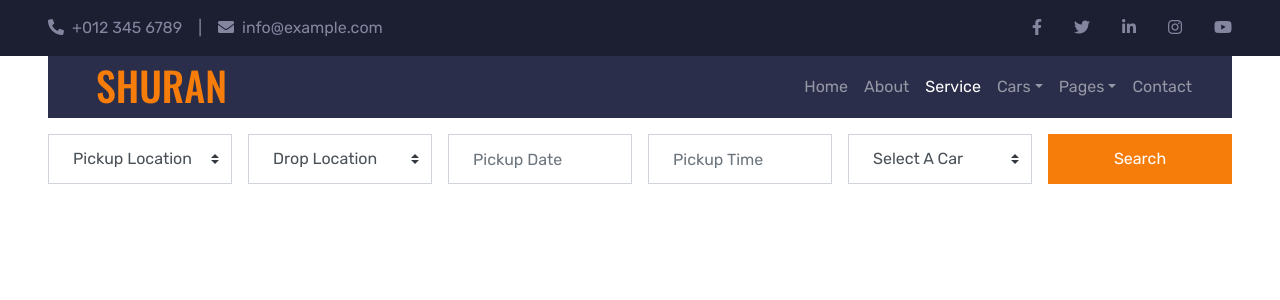
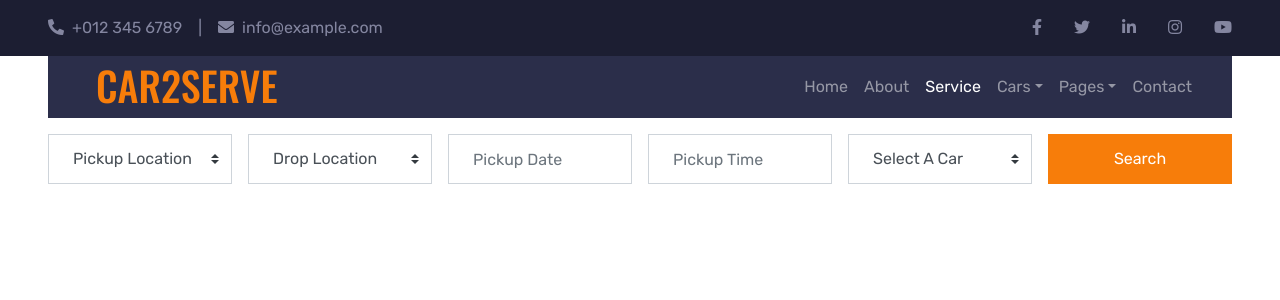
Before and after one commit to MakkiMuzisaMuhamadi/Car2serve, a Django app: template templates/service.html in a window 1280 px wide. Shown: the top 300 px of the page. Run offline with Django 5.2, Linux system fonts and the light colour scheme; the template is opened without the code that fills it, so the values that code supplies are empty; some libraries are stand-ins or nearby versions.

Commit message:
'Car2serve'

```diff
--- a/manage.py
+++ b/manage.py
@@ -6,7 +6,7 @@ import sys
 
 def main():
     """Run administrative tasks."""
-    os.environ.setdefault('DJANGO_SETTINGS_MODULE', 'shuran.settings')
+    os.environ.setdefault('DJANGO_SETTINGS_MODULE', 'Car2serve.settings')
     try:
         from django.core.management import execute_from_command_line
     except ImportError as exc:
--- a/shuran/asgi.py
+++ b/shuran/asgi.py
@@ -1,5 +1,5 @@
 """
-ASGI config for shuran project.
+ASGI config for Car2serve project.
 
 It exposes the ASGI callable as a module-level variable named ``application``.
 
@@ -11,6 +11,6 @@ import os
 
 from django.core.asgi import get_asgi_application
 
-os.environ.setdefault('DJANGO_SETTINGS_MODULE', 'shuran.settings')
+os.environ.setdefault('DJANGO_SETTINGS_MODULE', 'Car2serve.settings')
 
 application = get_asgi_application()
--- a/shuran/settings.py
+++ b/shuran/settings.py
@@ -35,7 +35,7 @@ MIDDLEWARE = [
     'django.middleware.clickjacking.XFrameOptionsMiddleware',
 ]
 
-ROOT_URLCONF = 'shuran.urls'
+ROOT_URLCONF = 'Car2serve.urls'
 
 TEMPLATES = [
     {
@@ -53,7 +53,7 @@ TEMPLATES = [
     },
 ]
 
-WSGI_APPLICATION = 'shuran.wsgi.application'
+WSGI_APPLICATION = 'Car2serve.wsgi.application'
 
 
 
--- a/shuran/urls.py
+++ b/shuran/urls.py
@@ -3,9 +3,9 @@ from django.contrib import admin
 from django.urls import path,include
 from django.conf import settings
 from django.conf.urls.static import static
-admin.site.site_title = 'Shuran'
-admin.site.index_title = 'Welcome to Shuran Admin Panel'
-admin.site.site_header = 'Shuran'
+admin.site.site_title = 'Car2serve'
+admin.site.index_title = 'Welcome to Car2serve Admin Panel'
+admin.site.site_header = 'Car2serve'
 
 urlpatterns = [
     path('admin/', admin.site.urls),
--- a/shuran/wsgi.py
+++ b/shuran/wsgi.py
@@ -1,5 +1,5 @@
 """
-WSGI config for shuran project.
+WSGI config for Car2serve project.
 
 It exposes the WSGI callable as a module-level variable named ``application``.
 
@@ -11,6 +11,6 @@ import os
 
 from django.core.wsgi import get_wsgi_application
 
-os.environ.setdefault('DJANGO_SETTINGS_MODULE', 'shuran.settings')
+os.environ.setdefault('DJANGO_SETTINGS_MODULE', 'Car2serve.settings')
 
 application = get_wsgi_application()
--- a/templates/about.html
+++ b/templates/about.html
@@ -5,11 +5,11 @@
     <!-- About Start -->
     <div class="container-fluid py-5">
         <div class="container pt-5 pb-3">
-            <h1 class="display-4 text-uppercase text-center mb-5">Welcome To <span class="text-primary">SHURAN</span></h1>
+            <h1 class="display-4 text-uppercase text-center mb-5">Welcome To <span class="text-primary">Car2serve</span></h1>
             <div class="row justify-content-center">
                 <div class="col-lg-10 text-center">
                     <img class="w-75 mb-4" src="{% static 'img/about.png' %}" alt="">
-                    <p>Shuran is your trusted partner for all your transportation needs. With a focus on convenience and reliability, we offer a range of services including car rentals, fuel delivery, and cargo transportation. Our mission is to provide seamless travel experiences, ensuring that our customers reach their destinations safely and comfortably. Whether you're planning a road trip, need to refuel on the go, or require transportation for your cargo, Shuran has you covered. Experience worry-free travel with Shuran today!</p>                </div>
+                    <p>Car2serve is your trusted partner for all your transportation needs. With a focus on convenience and reliability, we offer a range of services including car rentals, fuel delivery, and cargo transportation. Our mission is to provide seamless travel experiences, ensuring that our customers reach their destinations safely and comfortably. Whether you're planning a road trip, need to refuel on the go, or require transportation for your cargo, Car2serve has you covered. Experience worry-free travel with Car2serve today!</p>                </div>
             </div>
             <div class="row mt-3">
                 <div class="col-lg-4 mb-2">
--- a/templates/booking.html
+++ b/templates/booking.html
@@ -1,6 +1,6 @@
 {% extends 'base.html' %}
 {% load static %}
-{% block title %}Book Service - Shuran{% endblock %}
+{% block title %}Book Service - Car2serve{% endblock %}
 
 {% block content %}
 <div class="container-fluid py-5 bg-light">
--- a/templates/car.html
+++ b/templates/car.html
@@ -1,7 +1,7 @@
 {% extends 'base.html' %}
 {% load static %}
 {% load humanize%}
-{% block title %}Cars-Shuran{% endblock %}
+{% block title %}Cars-Car2serve{% endblock %}
 {% block content%}
 
 
--- a/templates/detail.html
+++ b/templates/detail.html
@@ -1,7 +1,7 @@
 {% extends 'base.html' %}
 {% load static %}
 {% load humanize%}
-{% block title %}{{car.name}}-Shuran{% endblock %}
+{% block title %}{{car.name}}-Car2serve{% endblock %}
 {% block content%}
 
     <!-- Page Header Start -->
--- a/templates/index.html
+++ b/templates/index.html
@@ -1,6 +1,6 @@
 {% extends 'base.html' %}
 {% load static %}
-{% block title %}Shuran-Home{% endblock %}
+{% block title %}Car2serve-Home{% endblock %}
 {% load humanize%}
 {% block content%}
 
--- a/templates/service.html
+++ b/templates/service.html
@@ -3,7 +3,7 @@
 
 <head>
     <meta charset="utf-8">
-    <title>SHURAN - Car Rental HTML Template</title>
+    <title>Car2serve - Car Rental HTML Template</title>
     <meta content="width=device-width, initial-scale=1.0" name="viewport">
     <meta content="Free HTML Templates" name="keywords">
     <meta content="Free HTML Templates" name="description">
@@ -69,7 +69,7 @@
         <div class="position-relative px-lg-5" style="z-index: 9;">
             <nav class="navbar navbar-expand-lg bg-secondary navbar-dark py-3 py-lg-0 pl-3 pl-lg-5">
                 <a href="" class="navbar-brand">
-                    <h1 class="text-uppercase text-primary mb-1">SHURAN</h1>
+                    <h1 class="text-uppercase text-primary mb-1">Car2serve</h1>
                 </a>
                 <button type="button" class="navbar-toggler" data-toggle="collapse" data-target="#navbarCollapse">
                     <span class="navbar-toggler-icon"></span>
--- a/templates/team.html
+++ b/templates/team.html
@@ -3,7 +3,7 @@
 
 <head>
     <meta charset="utf-8">
-    <title>SHURAN - Car Rental HTML Template</title>
+    <title>Car2serve - Car Rental HTML Template</title>
     <meta content="width=device-width, initial-scale=1.0" name="viewport">
     <meta content="Free HTML Templates" name="keywords">
     <meta content="Free HTML Templates" name="description">
@@ -69,7 +69,7 @@
         <div class="position-relative px-lg-5" style="z-index: 9;">
             <nav class="navbar navbar-expand-lg bg-secondary navbar-dark py-3 py-lg-0 pl-3 pl-lg-5">
                 <a href="" class="navbar-brand">
-                    <h1 class="text-uppercase text-primary mb-1">SHURAN</h1>
+                    <h1 class="text-uppercase text-primary mb-1">Car2serve</h1>
                 </a>
                 <button type="button" class="navbar-toggler" data-toggle="collapse" data-target="#navbarCollapse">
                     <span class="navbar-toggler-icon"></span>
--- a/templates/testimonial.html
+++ b/templates/testimonial.html
@@ -3,7 +3,7 @@
 
 <head>
     <meta charset="utf-8">
-    <title>SHURAN - Car Rental HTML Template</title>
+    <title>Car2serve - Car Rental HTML Template</title>
     <meta content="width=device-width, initial-scale=1.0" name="viewport">
     <meta content="Free HTML Templates" name="keywords">
     <meta content="Free HTML Templates" name="description">
@@ -69,7 +69,7 @@
         <div class="position-relative px-lg-5" style="z-index: 9;">
             <nav class="navbar navbar-expand-lg bg-secondary navbar-dark py-3 py-lg-0 pl-3 pl-lg-5">
                 <a href="" class="navbar-brand">
-                    <h1 class="text-uppercase text-primary mb-1">SHURAN</h1>
+                    <h1 class="text-uppercase text-primary mb-1">Car2serve</h1>
                 </a>
                 <button type="button" class="navbar-toggler" data-toggle="collapse" data-target="#navbarCollapse">
                     <span class="navbar-toggler-icon"></span>
```
